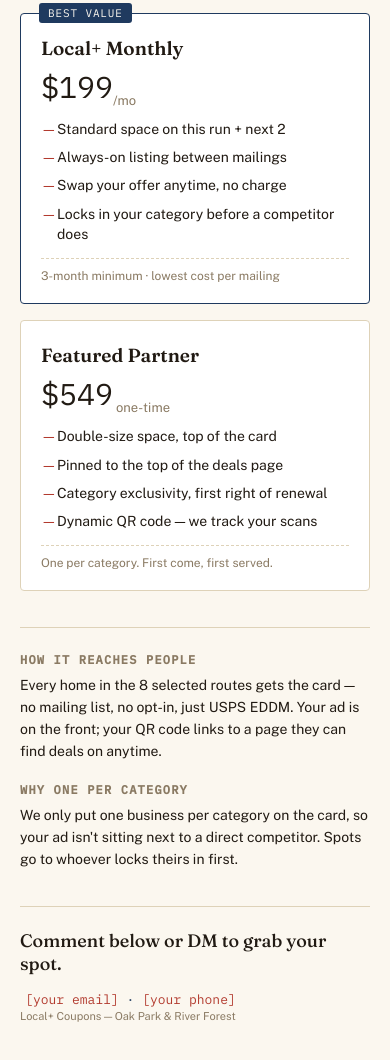
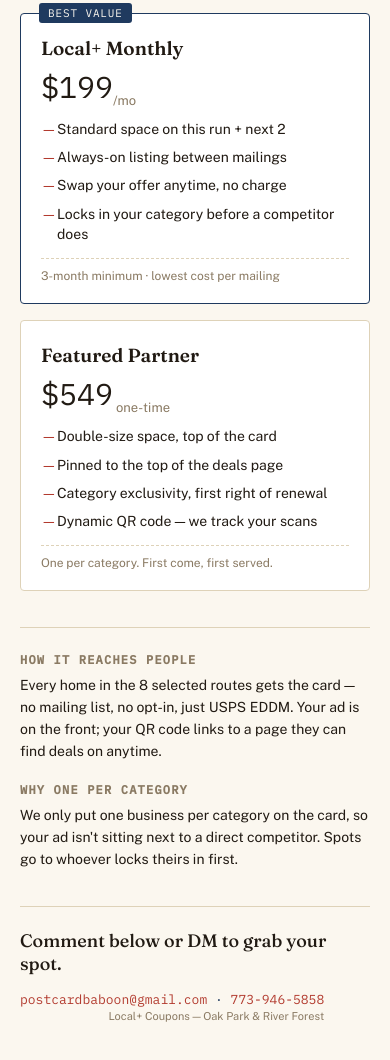
Before and after one commit to doclarisa/postcardbaboon, a plain HTML site: page index.html in a window 390 px wide. Shown: the part 687-1747 px from the top of the page. Drawn offline with nearby package versions, Linux system fonts and the light colour scheme.

Commit message:
Add contact email and phone to footer
Co-Authored-By: Claude Sonnet 5 <noreply@anthropic.com>

```diff
--- a/index.html
+++ b/index.html
@@ -306,7 +306,7 @@
   <footer>
     <div class="cta">Comment below or DM to grab your spot.</div>
     <div>
-      <div class="contact"><span class="fill">[your email]</span> · <span class="fill">[your phone]</span></div>
+      <div class="contact"><span class="fill">postcardbaboon@gmail.com</span> · <span class="fill">773-946-5858</span></div>
       <div class="postmark">Local+ Coupons — Oak Park &amp; River Forest</div>
     </div>
   </footer>
```
